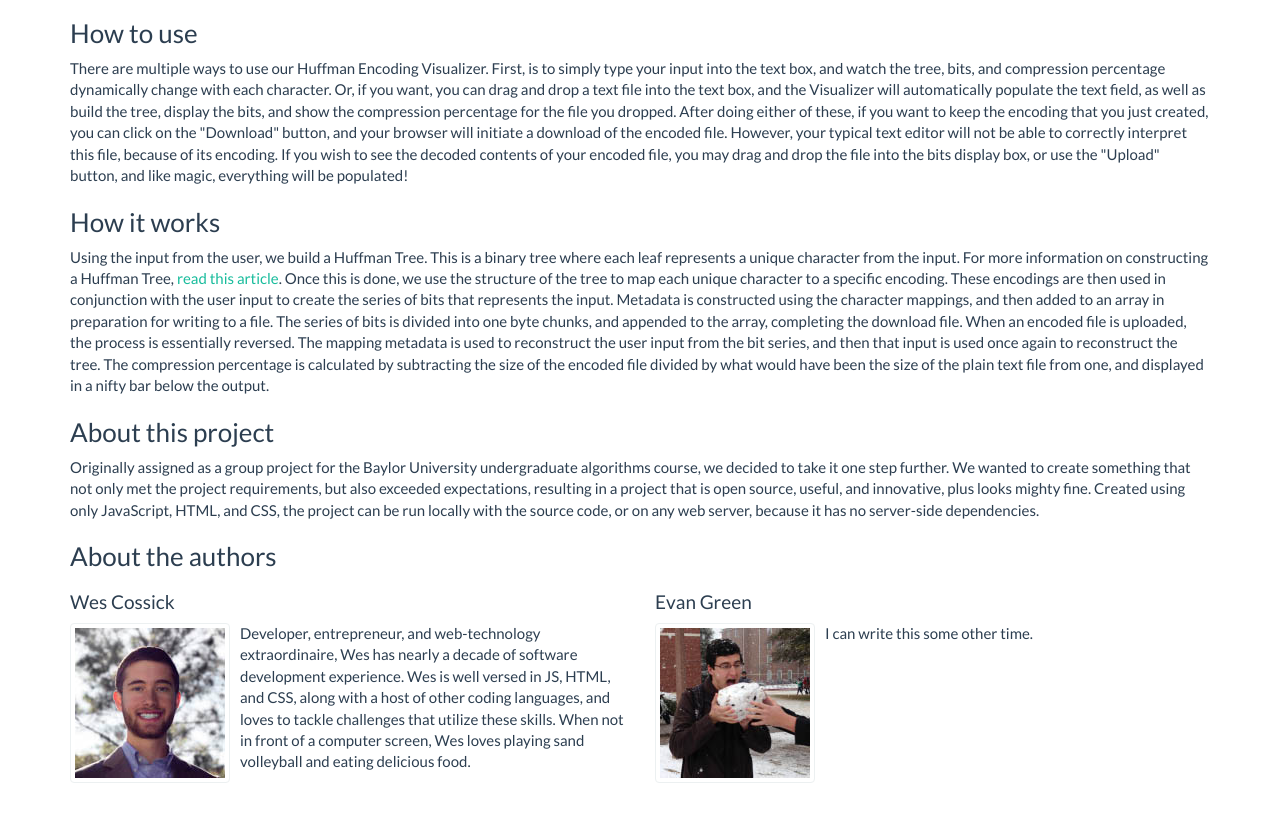
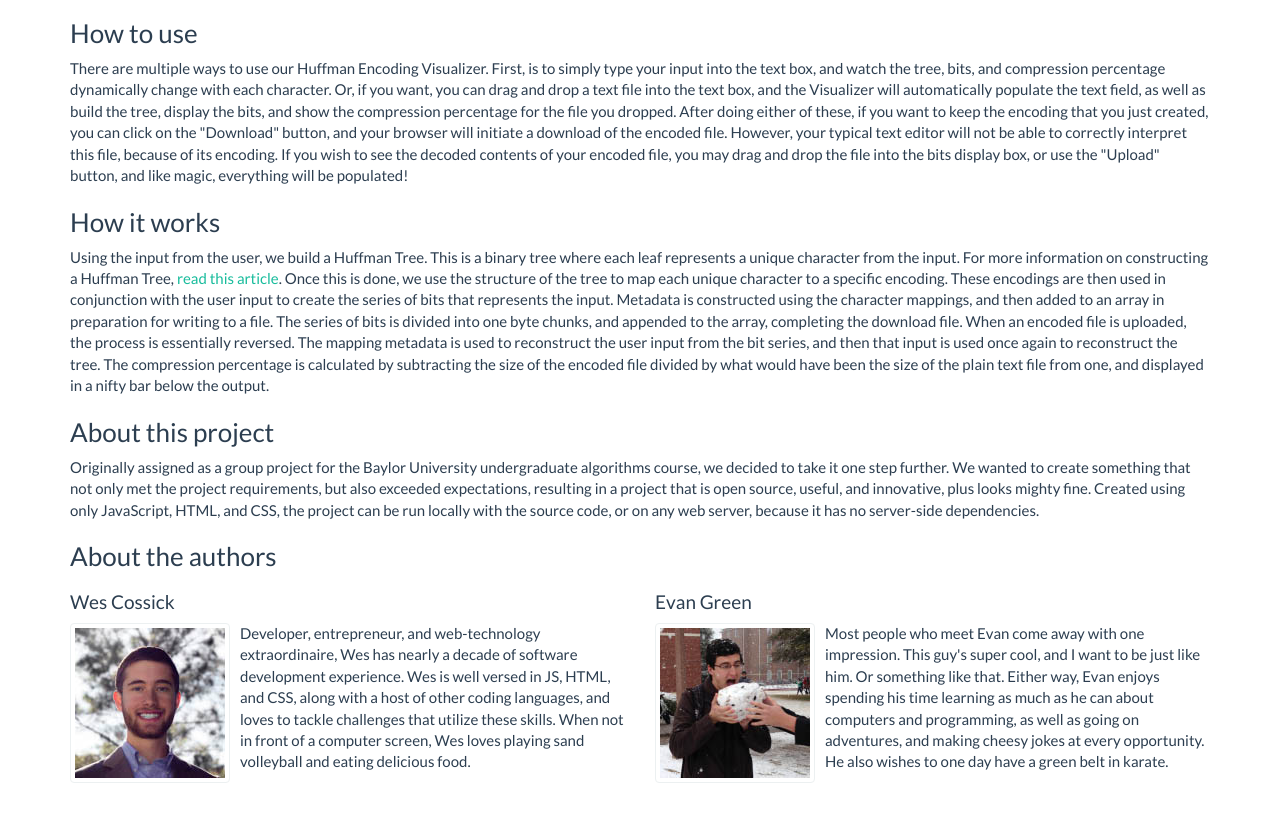
Before and after one commit to WesCossick/huffman-encoding-visualizer, a plain HTML site: page about.html in a window 1280 px wide. Shown: the part 157-978 px from the top of the page. Drawn offline with Linux system fonts and the light colour scheme.

Commit message:
Evan's bio is complete and the best

```diff
--- a/about.html
+++ b/about.html
@@ -70,7 +70,7 @@
 							<div class="col-xs-6">
 								<h4>Evan Green</h4>
 								<img src="img/evan.jpg" align="left" class="thumbnail">
-								I can write this some other time.
+								Most people who meet Evan come away with one impression. This guy's super cool, and I want to be just like him. Or something like that. Either way, Evan enjoys spending his time learning as much as he can about computers and programming, as well as going on adventures, and making cheesy jokes at every opportunity. He also wishes to one day have a green belt in karate.
 							</div>
 						</div>
 					</div>
```
